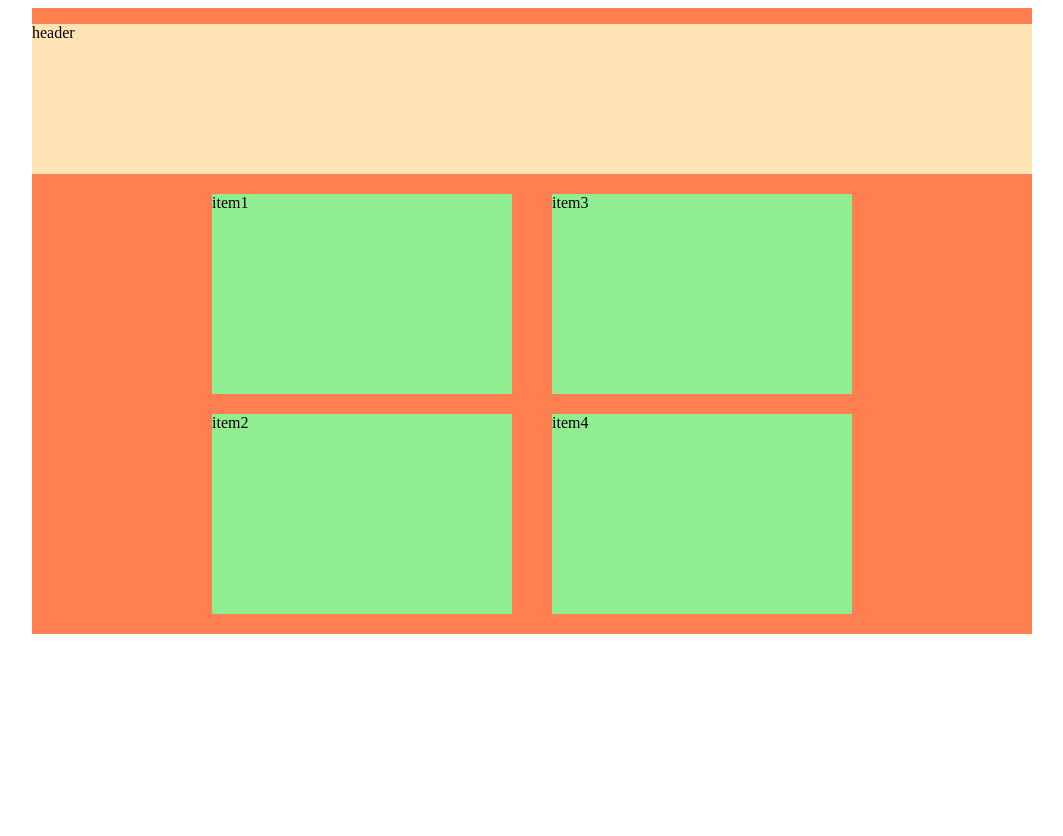
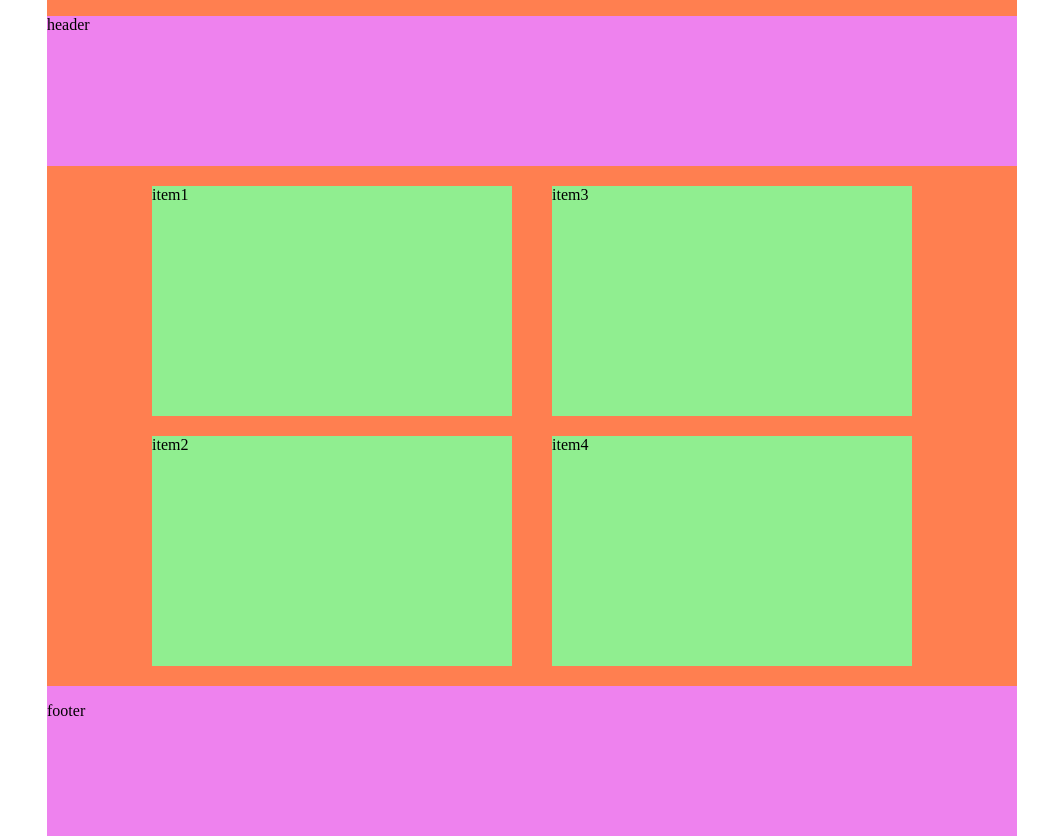
Before and after one commit to dkapper01/Portfolio, a plain HTML site: page projects.html in a window 1280 px wide. Shown: the whole page, without its empty margins (108-1171 px from the left). Before the commit the page ends 800 px from the top, so only its background shows below. Drawn offline with Linux system fonts and the light colour scheme.

Commit message:
project layout started

```diff
--- a/projects.html
+++ b/projects.html
@@ -20,11 +20,9 @@
 			<div class="project-box item3"><p>item3</p></div>
 			<div class="project-box item4"><p>item4</p></div>
 		</div>
-		<div row3>
-
+		<div class="footer">
+			<p>footer</p>
 		</div>
-
-
 	</div>
 </div>
 </body>
--- a/stylesheet/projects.css
+++ b/stylesheet/projects.css
@@ -1,32 +1,33 @@
+body{
+	margin: 0px; padding: 0px;
+}
 .wrapper {
-	width: 1000px;
-	margin: auto;
+	width: 970px;
+	margin: 0px auto;
 	background-color: coral;
 }
 
 .flex-container {
 	display: -webkit-flex;
 	display: flex;
-	flex-flow: row;
-	flex-direction: row;
-	flex-wrap: wrap;
+	flex-flow: row wrap;
 	justify-content: center;
 
 
 }
 .title {
 	height: 150px;
-	width: 1000px;
-	background-color: moccasin;
+	width: 970px;
+	background-color: violet;
 }
 .project-box {
 	background-color: lightgreen;
 	margin: 20px;
-	height: 200px;
-	width: 300px;
+	height: 230px;
+	width: 360px;
 }
 .row1 {
-	/*flex-grow: 2;*/
+	/*margin-left: 500px;*/
 }
 .item1 {
 	/*align-self: flex-start;*/
@@ -40,3 +41,8 @@
 .item3 {
 
 }
+.footer {
+	background-color: violet;
+	width: 970px;
+	height: 150px;
+}
```
